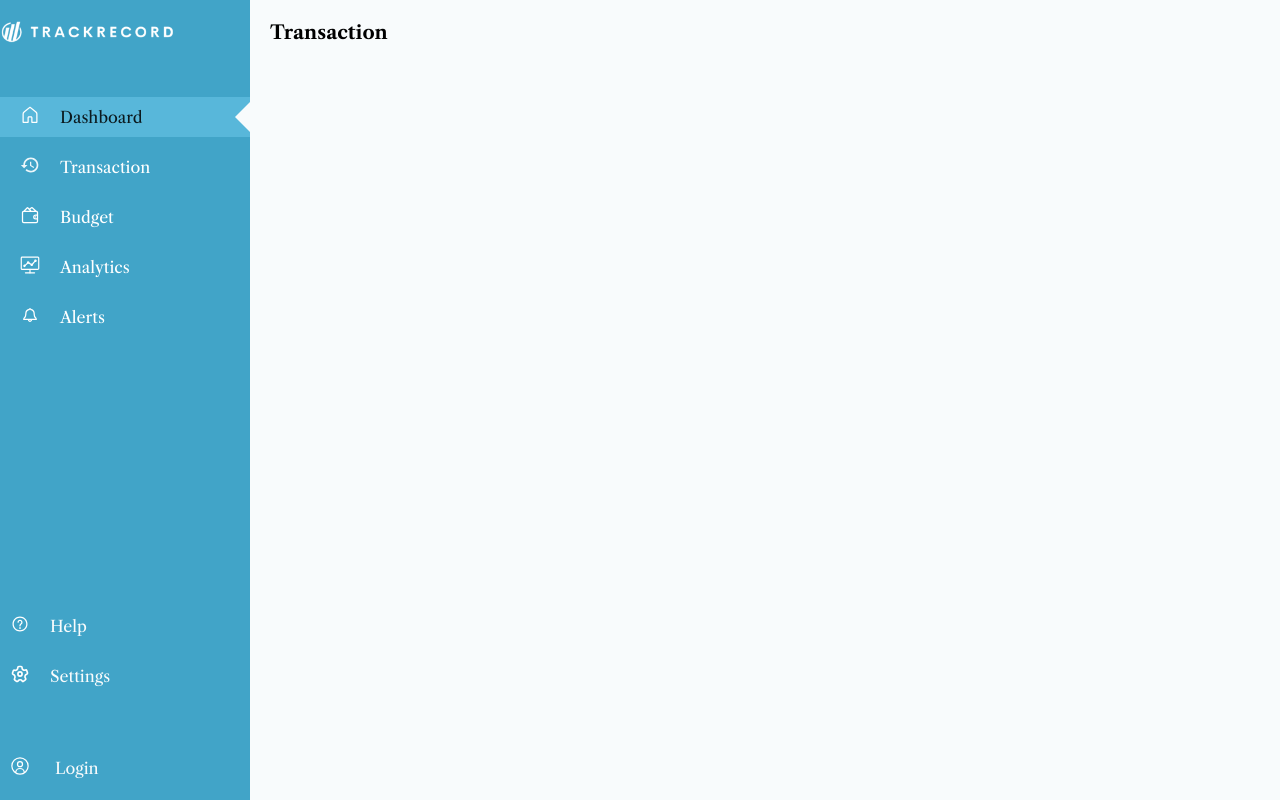
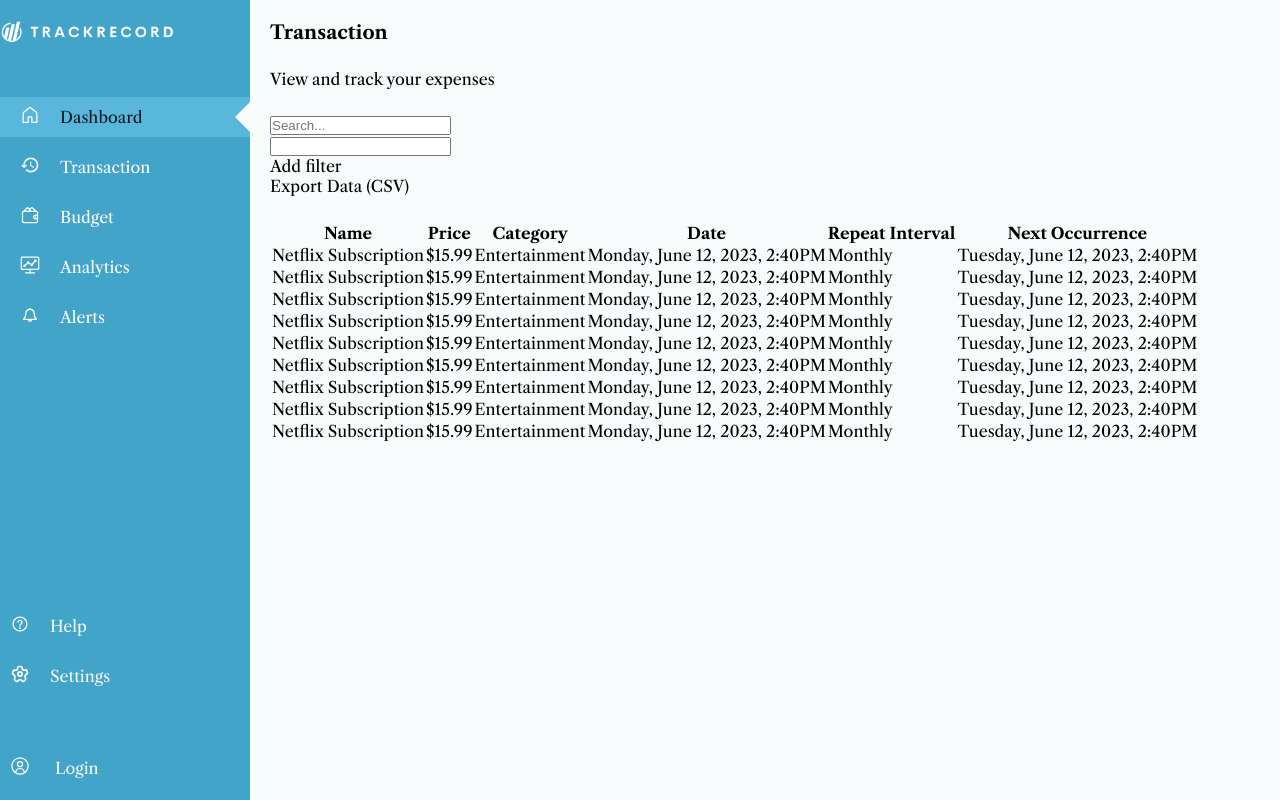
Before and after one commit to Etan31/Trackrecords-101, a React (Create React App) app in the folder v2-trackrecord/: page /transaction in a window 1280 px wide. Built offline with nearby package versions, Linux system fonts and the light colour scheme.

Commit message:
add: temporary data for display of table and inputs.

```diff
--- a/v2-trackrecord/src/pages/Transaction.js
+++ b/v2-trackrecord/src/pages/Transaction.js
@@ -2,7 +2,109 @@
   return (
     <div className="container transaction">
       <h2>Transaction</h2>
-      {/* Transaction content goes here */}
+      <p>View and track your expenses</p>
+      <div className="organize-data">
+        <div class="searchData-container">
+          <input className="seardata" placeholder="Search..." type="text" />
+          {/* <img src="" alt=""/>  */} {/* icon */}
+        </div>
+        <div class="filterData-container">
+          <input className="filterData" type="text" />  {/* dropdown categories */}
+          {/* <img src="" alt=""/>  */} {/* icon */}
+          <p>Add filter</p>
+        </div>
+        <div class="exportData-container">
+          <p>Export Data (CSV)</p>
+        </div>
+      </div>
+      <div class="transactionTable-container">
+        <table>
+          <thead>
+            <tr>
+              <th>Name</th>
+              <th>Price</th>
+              <th>Category</th>
+              <th>Date</th>
+              <th>Repeat Interval</th>
+              <th>Next Occurrence</th>
+            </tr>
+          </thead>
+          <tbody>
+            <tr>
+              <td>Netflix Subscription</td>
+              <td>$15.99</td>
+              <td>Entertainment</td>
+              <td>Monday, June 12, 2023,  2:40PM</td>
+              <td>Monthly</td>
+              <td>Tuesday, June 12, 2023, 2:40PM</td>
+            </tr>
+            <tr>
+              <td>Netflix Subscription</td>
+              <td>$15.99</td>
+              <td>Entertainment</td>
+              <td>Monday, June 12, 2023,  2:40PM</td>
+              <td>Monthly</td>
+              <td>Tuesday, June 12, 2023, 2:40PM</td>
+            </tr>
+            <tr>
+              <td>Netflix Subscription</td>
+              <td>$15.99</td>
+              <td>Entertainment</td>
+              <td>Monday, June 12, 2023,  2:40PM</td>
+              <td>Monthly</td>
+              <td>Tuesday, June 12, 2023, 2:40PM</td>
+            </tr>
+            <tr>
+              <td>Netflix Subscription</td>
+              <td>$15.99</td>
+              <td>Entertainment</td>
+              <td>Monday, June 12, 2023,  2:40PM</td>
+              <td>Monthly</td>
+              <td>Tuesday, June 12, 2023, 2:40PM</td>
+            </tr>
+            <tr>
+              <td>Netflix Subscription</td>
+              <td>$15.99</td>
+              <td>Entertainment</td>
+              <td>Monday, June 12, 2023,  2:40PM</td>
+              <td>Monthly</td>
+              <td>Tuesday, June 12, 2023, 2:40PM</td>
+            </tr>
+            <tr>
+              <td>Netflix Subscription</td>
+              <td>$15.99</td>
+              <td>Entertainment</td>
+              <td>Monday, June 12, 2023,  2:40PM</td>
+              <td>Monthly</td>
+              <td>Tuesday, June 12, 2023, 2:40PM</td>
+            </tr>
+            <tr>
+              <td>Netflix Subscription</td>
+              <td>$15.99</td>
+              <td>Entertainment</td>
+              <td>Monday, June 12, 2023,  2:40PM</td>
+              <td>Monthly</td>
+              <td>Tuesday, June 12, 2023, 2:40PM</td>
+            </tr>
+            <tr>
+              <td>Netflix Subscription</td>
+              <td>$15.99</td>
+              <td>Entertainment</td>
+              <td>Monday, June 12, 2023,  2:40PM</td>
+              <td>Monthly</td>
+              <td>Tuesday, June 12, 2023, 2:40PM</td>
+            </tr>
+            <tr>
+              <td>Netflix Subscription</td>
+              <td>$15.99</td>
+              <td>Entertainment</td>
+              <td>Monday, June 12, 2023,  2:40PM</td>
+              <td>Monthly</td>
+              <td>Tuesday, June 12, 2023, 2:40PM</td>
+            </tr>
+          </tbody>
+        </table>
+      </div>
     </div>
   );
 }
```
